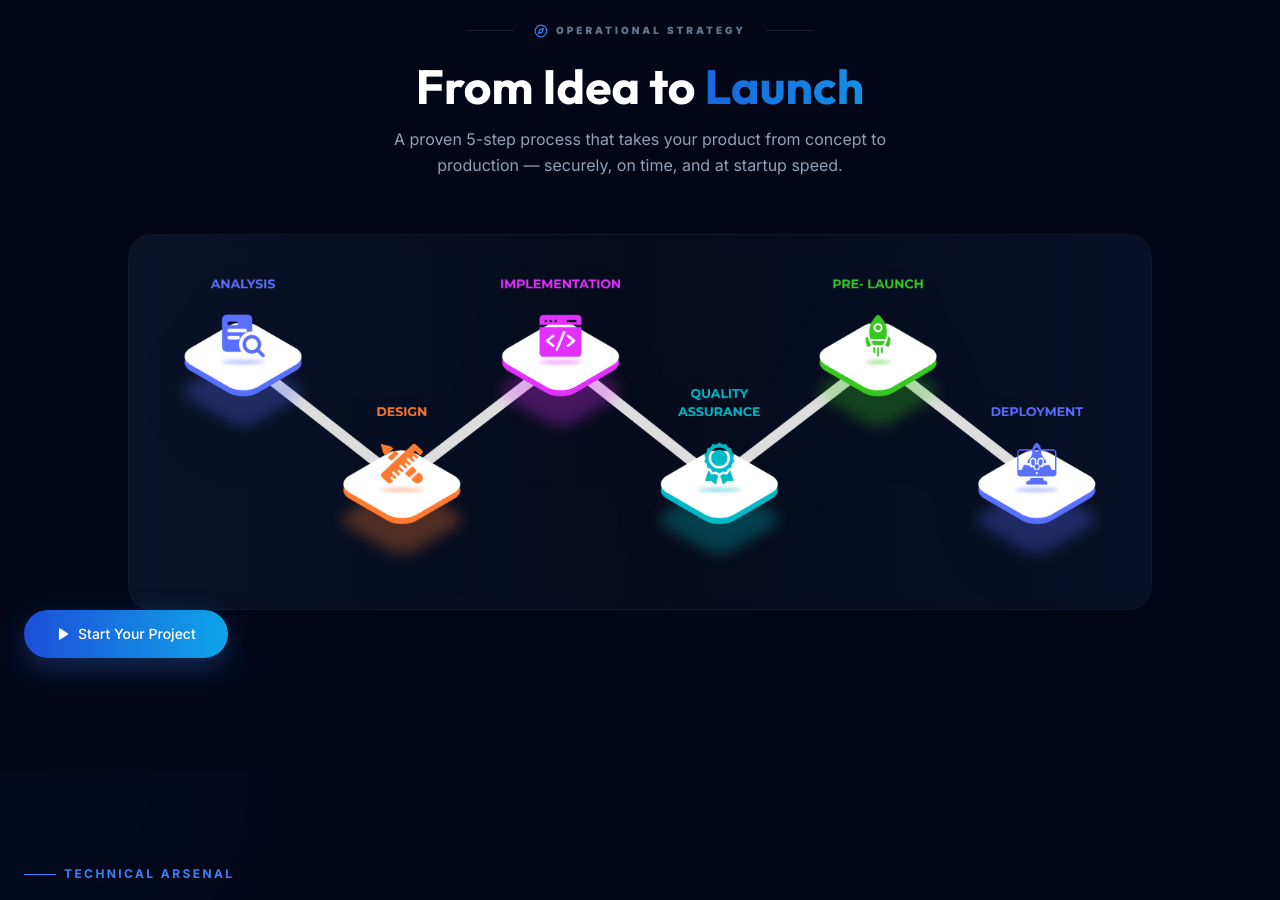
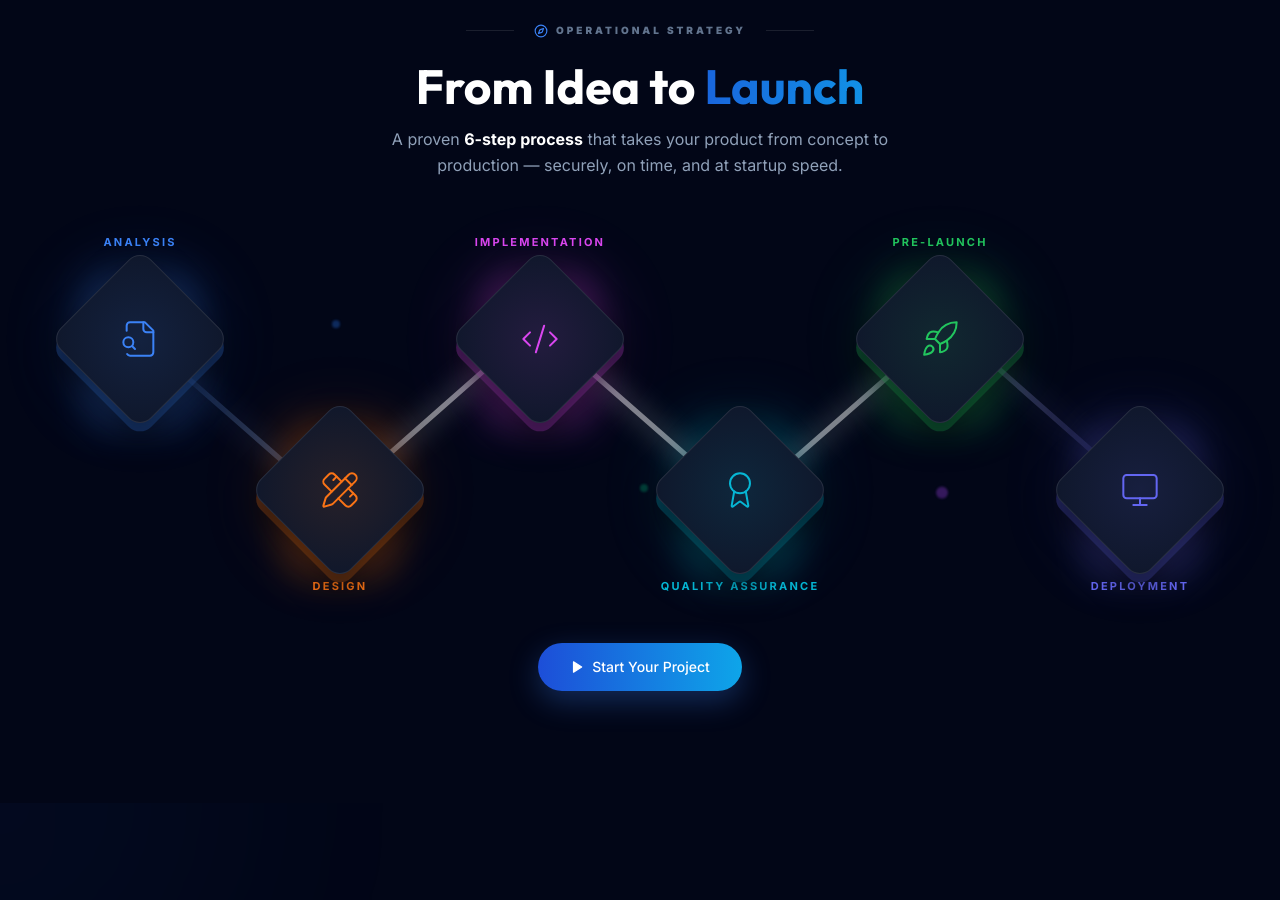
Before and after one commit to adhritverse/adhrit-verse-nebula, a Next.js app: page / in a window 1280 px wide. Shown: the part 2560-3460 px from the top of the page. Built offline with nearby package versions, Linux system fonts and the light colour scheme.

Commit message:
feat: replace static workflow image with programmatic 3D isometric zigzag visual

```diff
--- a/src/app/page.tsx
+++ b/src/app/page.tsx
@@ -6,6 +6,7 @@ import BlobBackground from "@/components/BlobBackground";
 import Link from "next/link";
 import FAQ from "@/components/FAQ";
 import TechStack from "@/components/TechStack";
+import WorkflowVisual from "@/components/WorkflowVisual";
 import {
   Code, Smartphone, Palette, ShieldCheck, Brain, Cloud,
   Rocket, Star, Layers, IndianRupee, Trophy, ArrowRight,
@@ -381,21 +382,14 @@ export default function Home() {
               <span className="text-gradient">Launch</span>
             </h2>
             <p className="text-sm md:text-base text-slate-400 max-w-xl mx-auto leading-relaxed">
-              A proven 5-step process that takes your product from concept to production — securely,
+              A proven <strong className="text-white">6-step process</strong> that takes your product from concept to production — securely,
               on time, and at startup speed.
             </p>
           </div>
 
-          <div className="relative w-full max-w-5xl mx-auto rounded-3xl overflow-hidden glass-card p-6 md:p-10 border-primary/20 hover:border-primary/40 transition-colors duration-500">
-            <div className="absolute inset-0 bg-gradient-to-r from-primary/5 via-transparent to-secondary/5 pointer-events-none" aria-hidden="true" />
-            <img
-              src="/workflow.png"
-              alt="AdhritVerse 6-Step Development Workflow: Analysis, Design, Implementation, Quality Assurance, Pre-Launch, Deployment"
-              className="w-full h-auto object-contain drop-shadow-2xl"
-              loading="lazy"
-            />
-          </div>
+          <WorkflowVisual />
 
+          <div className="text-center mt-12 relative z-10">
             <Link
               href="/contact"
               className="btn-primary px-8 py-3.5 rounded-full text-white font-medium text-sm inline-flex items-center gap-2 shadow-[0_10px_30px_rgba(59,130,246,0.3)] hover:shadow-[0_15px_40px_rgba(59,130,246,0.5)] transition-all duration-500"
@@ -404,6 +398,7 @@ export default function Home() {
               <Play size={14} fill="white" />
               Start Your Project
             </Link>
+          </div>
         </div>
       </section>
 
--- /dev/null
+++ b/src/components/WorkflowVisual.tsx
@@ -0,0 +1,182 @@
+"use client";
+
+import React, { useMemo } from 'react';
+import {
+  FileSearch,
+  PencilRuler,
+  Code2,
+  Award,
+  Rocket,
+  Monitor,
+} from 'lucide-react';
+
+const WORKFLOW_STEPS = [
+  {
+    id: 'analysis',
+    label: 'ANALYSIS',
+    icon: FileSearch,
+    color: '#3b82f6', // Blue
+    position: 'top',
+  },
+  {
+    id: 'design',
+    label: 'DESIGN',
+    icon: PencilRuler,
+    color: '#f97316', // Orange
+    position: 'bottom',
+  },
+  {
+    id: 'implementation',
+    label: 'IMPLEMENTATION',
+    icon: Code2,
+    color: '#d946ef', // Fuchsia
+    position: 'top',
+  },
+  {
+    id: 'qa',
+    label: 'QUALITY ASSURANCE',
+    icon: Award,
+    color: '#06b6d4', // Cyan
+    position: 'bottom',
+  },
+  {
+    id: 'prelaunch',
+    label: 'PRE-LAUNCH',
+    icon: Rocket,
+    color: '#22c55e', // Green
+    position: 'top',
+  },
+  {
+    id: 'deployment',
+    label: 'DEPLOYMENT',
+    icon: Monitor,
+    color: '#6366f1', // Indigo
+    position: 'bottom',
+  },
+];
+
+export default function WorkflowVisual() {
+  // UseMemo to ensure the same path is used across renders
+  const svgPath = useMemo(() => {
+    // Sharp zigzag hitting the centers of 6 items
+    return "M 8.3,25 L 25,75 L 41.6,25 L 58.3,75 L 75,25 L 91.6,75";
+  }, []);
+
+  return (
+    <div className="relative w-full py-24 px-4 overflow-visible">
+      {/* Background Connecting Line - Desktop Only */}
+      <div className="hidden lg:block absolute inset-0 z-0 pointer-events-none">
+         <svg
+           viewBox="0 0 100 100"
+           className="w-full h-full overflow-visible"
+           preserveAspectRatio="none"
+         >
+            <defs>
+              <filter id="glow" x="-20%" y="-20%" width="140%" height="140%">
+                <feGaussianBlur stdDeviation="1.5" result="blur" />
+                <feComposite in="SourceGraphic" in2="blur" operator="over" />
+              </filter>
+              <linearGradient id="lineGradient" x1="0%" y1="0%" x2="100%" y2="0%">
+                <stop offset="0%" stopColor="rgba(59,130,246,0.1)" />
+                <stop offset="30%" stopColor="white" />
+                <stop offset="70%" stopColor="white" />
+                <stop offset="100%" stopColor="rgba(99,102,241,0.1)" />
+              </linearGradient>
+            </defs>
+            <path
+               d={svgPath}
+               fill="none"
+               stroke="url(#lineGradient)"
+               strokeWidth="0.6"
+               strokeLinecap="round"
+               strokeLinejoin="round"
+               filter="url(#glow)"
+               className="opacity-50"
+            />
+         </svg>
+      </div>
+
+      {/* Steps Container */}
+      <div className="relative z-10 grid grid-cols-1 md:grid-cols-2 lg:grid-cols-6 gap-y-16 lg:gap-0 max-w-7xl mx-auto">
+        {WORKFLOW_STEPS.map((step, index) => {
+          const Icon = step.icon;
+          const isTop = step.position === 'top';
+
+          return (
+            <div
+              key={step.id}
+              className={`flex flex-col items-center relative group
+                ${isTop ? 'lg:-translate-y-24' : 'lg:translate-y-24'}`}
+            >
+              {/* Card Label */}
+              <div
+                className={`mb-6 text-[11px] font-bold tracking-[0.2em] transition-all duration-500 uppercase
+                  ${isTop ? 'order-1' : 'order-1 lg:order-3 lg:mt-6 lg:mb-0'}`}
+                style={{ color: step.color }}
+              >
+                {step.label}
+              </div>
+
+              {/* 3D Isometric Card */}
+              <div className="relative order-2 cursor-pointer">
+                {/* Visual Glow Layer */}
+                <div
+                  className="absolute inset-0 blur-[40px] opacity-20 group-hover:opacity-60 transition-opacity duration-700 rounded-full"
+                  style={{ backgroundColor: step.color }}
+                />
+
+                {/* 3D Base / Platform */}
+                <div
+                  className="absolute inset-0 translate-y-3 scale-x-[0.8] blur-xl opacity-40 group-hover:scale-x-100 transition-transform duration-500"
+                  style={{ backgroundColor: step.color }}
+                />
+
+                {/* The Isometric Block */}
+                <div className="relative w-32 h-32 rotate-45 transition-all duration-500">
+                   {/* Bottom Layer (Thickness) */}
+                   <div
+                     className="absolute inset-0 translate-x-1.5 translate-y-1.5 rounded-2xl"
+                     style={{ backgroundColor: step.color, opacity: 0.3 }}
+                   ></div>
+
+                   {/* Main Card */}
+                   <div className="absolute inset-0 bg-slate-900 border border-white/10 rounded-2xl group-hover:border-white/30 group-hover:-translate-x-1 group-hover:-translate-y-1 transition-all duration-500 flex items-center justify-center overflow-hidden shadow-[10px_10px_30px_rgba(0,0,0,0.5)]">
+                      {/* Gradient Inner Glow */}
+                      <div
+                        className="absolute inset-0 opacity-10 group-hover:opacity-20 transition-opacity duration-500"
+                        style={{ background: `radial-gradient(circle at center, ${step.color}, transparent)` }}
+                      />
+
+                      {/* Icon (Un-rotated) */}
+                      <div className="-rotate-45 relative z-10 flex flex-col items-center gap-2">
+                        <Icon
+                          size={40}
+                          strokeWidth={1.2}
+                          className="group-hover:scale-110 group-hover:drop-shadow-[0_0_10px_rgba(255,255,255,0.3)] transition-all duration-500"
+                          style={{ color: step.color }}
+                        />
+                      </div>
+                   </div>
+                </div>
+              </div>
+
+              {/* Mobile Arrows */}
+              {index < WORKFLOW_STEPS.length - 1 && (
+                <div className="lg:hidden absolute -bottom-10 left-1/2 -translate-x-1/2 text-white/10">
+                   <div className="animate-bounce">↓</div>
+                </div>
+              )}
+            </div>
+          );
+        })}
+      </div>
+
+      {/* Ambient background particles */}
+      <div className="absolute inset-0 pointer-events-none -z-10 opacity-30">
+          <div className="absolute top-1/4 left-1/4 w-2 h-2 bg-blue-500 rounded-full animate-float blur-[1px]"></div>
+          <div className="absolute bottom-1/4 right-1/4 w-3 h-3 bg-purple-500 rounded-full animate-float blur-[1px]" style={{ animationDelay: '2s' }}></div>
+          <div className="absolute top-3/4 left-1/2 w-2 h-2 bg-emerald-500 rounded-full animate-float blur-[1px]" style={{ animationDelay: '4s' }}></div>
+      </div>
+    </div>
+  );
+}
```
